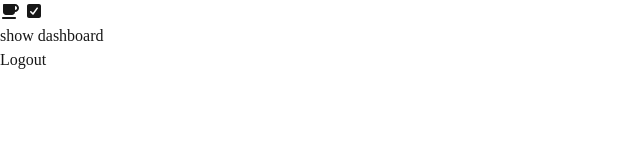
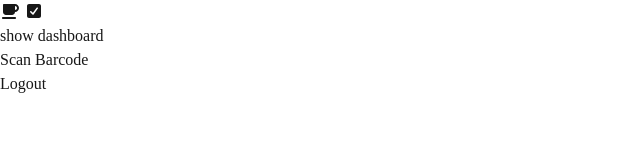
Before and after one commit to panuwit009/dtstock, a Next.js app: page /home in a window 1280 px wide. Shown: the top 160 px of the page, without its empty margins (0-640 px from the left). Built offline with nearby package versions, Linux system fonts and the light colour scheme.

Commit message:
install and test @zxing/browser

```diff
--- a/package.json
+++ b/package.json
@@ -13,6 +13,7 @@
     "@fortawesome/fontawesome-svg-core": "^7.0.0",
     "@fortawesome/free-solid-svg-icons": "^7.0.0",
     "@fortawesome/react-fontawesome": "^0.2.3",
+    "@zxing/browser": "^0.1.5",
     "next": "15.4.5",
     "react": "19.1.0",
     "react-dom": "19.1.0"
--- a/src/app/home/components/dashboard.tsx
+++ b/src/app/home/components/dashboard.tsx
@@ -1,15 +1,26 @@
 "use client";
 import { useRouter } from "next/navigation";
-import { faCheckSquare, faCoffee } from '@fortawesome/free-solid-svg-icons'
-import { FontAwesomeIcon } from '@fortawesome/react-fontawesome'
+import { faCheckSquare, faCoffee } from '@fortawesome/free-solid-svg-icons';
+import { FontAwesomeIcon } from '@fortawesome/react-fontawesome';
+import { BrowserQRCodeReader } from '@zxing/browser';
 
 export default function Dashboard () {
+    function scanBarcode () {
+        const codeReader = new BrowserQRCodeReader();
+        console.log(codeReader);
+        //alert("เปิดกล้อง");
+    }
     const router = useRouter();
     return (
         <>
         <FontAwesomeIcon icon={faCoffee} /> <FontAwesomeIcon icon={faCheckSquare} />
         <div>show dashboard</div>
-        <button onClick={() => {alert("ออกจากระบบสำเร็จ"); router.push('/'); }}>Logout</button>
+        <div className="hover:cursor-pointer" onClick={scanBarcode}>Scan Barcode</div>
+        <button className="hover:cursor-pointer"
+        onClick={() => {
+            alert("ออกจากระบบสำเร็จ"); router.push('/'); }
+            }
+        >Logout</button>
         </>
     );
 }
```
Also changed, not shown: 1 other file (tests, documents, lock files or other folders).
